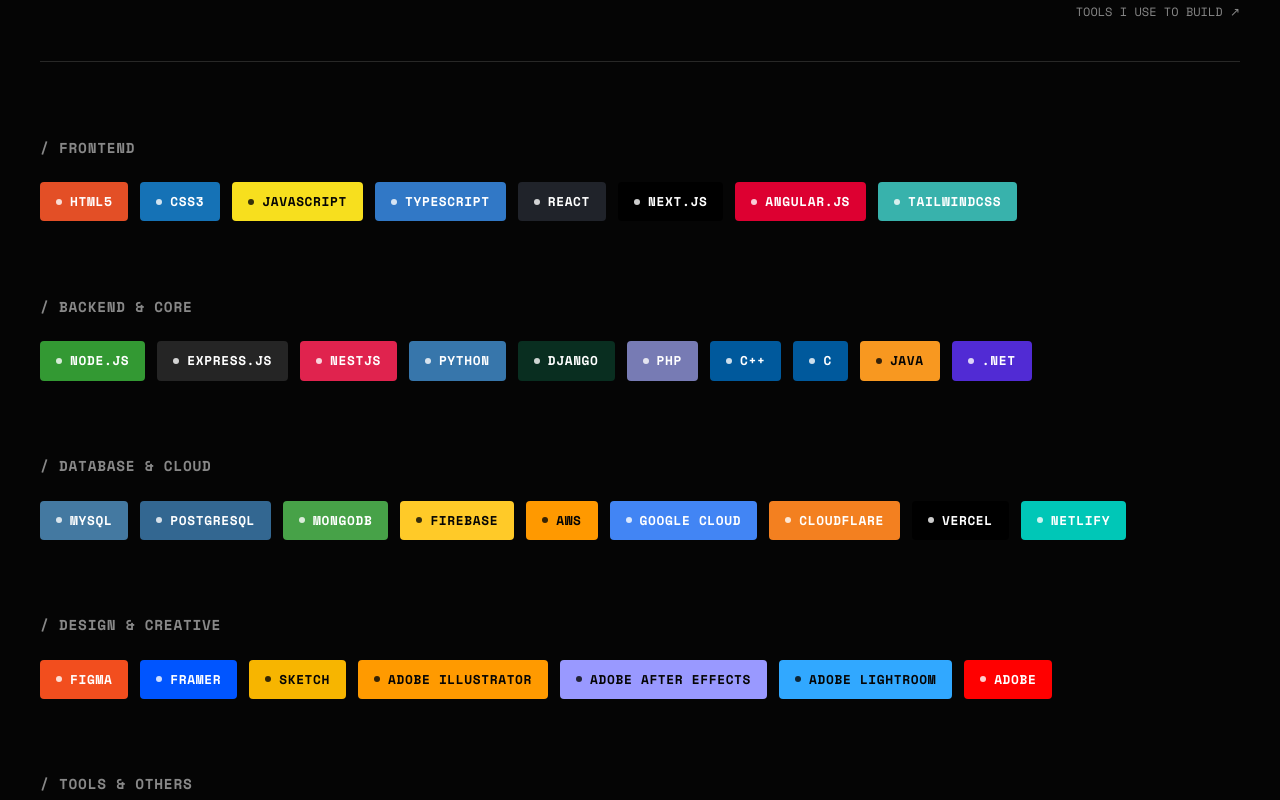
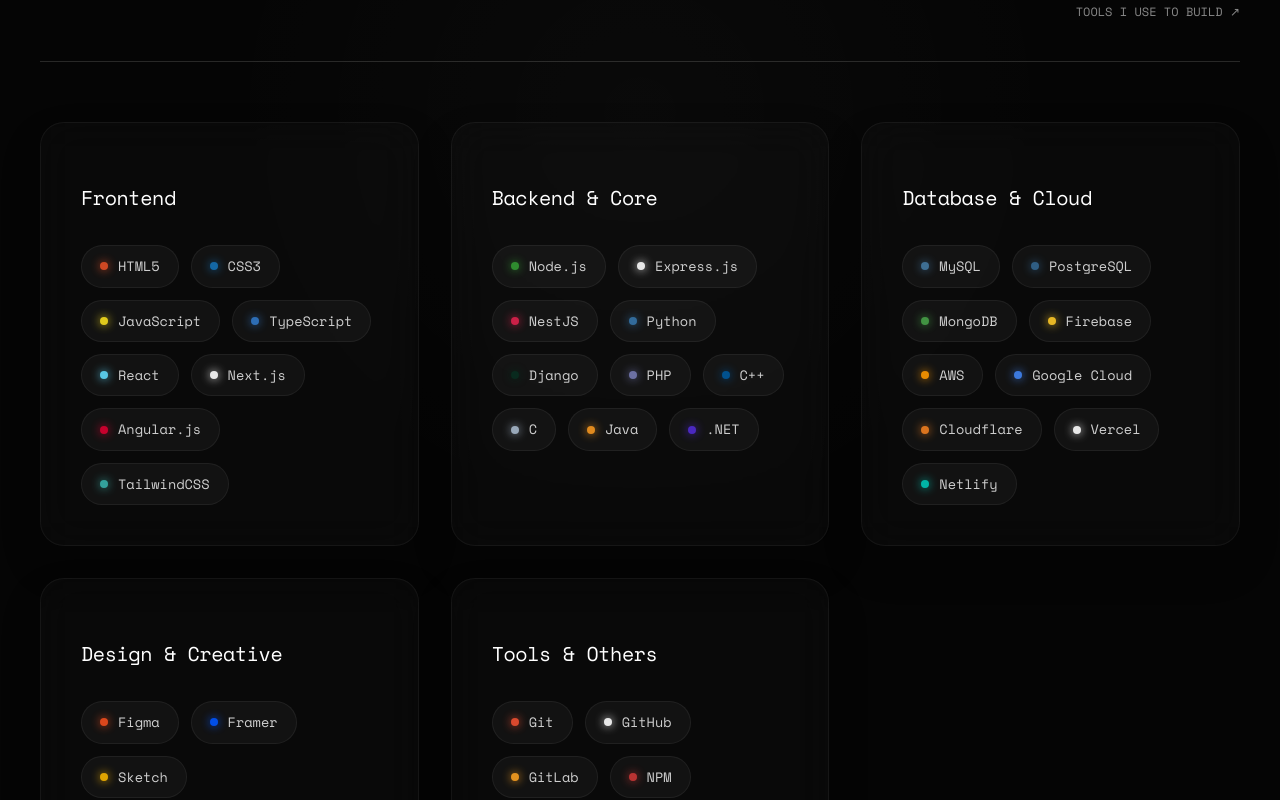
Before and after one commit to AryanAKE/aryankumarekka, a React (Vite) app: page / in a window 1280 px wide. Shown: the part 1660-2460 px from the top of the page. Built offline with nearby package versions, Linux system fonts and the light colour scheme.

Commit message:
Apply Apple-style minimalist glassmorphism to Tech Stack

```diff
--- a/src/components/TechStack.css
+++ b/src/components/TechStack.css
@@ -2,6 +2,22 @@
   border-top: 1px solid var(--border);
   padding: 0 40px 100px;
   background: var(--bg);
+  position: relative;
+  overflow: hidden;
+}
+
+/* Subtle background glow for the glass effect */
+.section-techstack::before {
+  content: '';
+  position: absolute;
+  top: 20%;
+  left: 50%;
+  transform: translate(-50%, -50%);
+  width: 80vw;
+  height: 80vw;
+  background: radial-gradient(circle, rgba(255,255,255,0.02) 0%, transparent 60%);
+  z-index: 0;
+  pointer-events: none;
 }
 
 .techstack-heading-row {
@@ -11,6 +27,8 @@
   align-items: flex-end;
   justify-content: space-between;
   margin-bottom: 60px;
+  position: relative;
+  z-index: 1;
 }
 
 .techstack-heading {
@@ -26,33 +44,45 @@
 }
 
 .techstack-categories {
-  display: flex;
-  flex-direction: column;
-  gap: 60px;
+  display: grid;
+  grid-template-columns: repeat(auto-fit, minmax(320px, 1fr));
+  gap: 32px;
+  position: relative;
+  z-index: 1;
 }
 
-.tech-category {
-  transition: opacity 0.8s cubic-bezier(0.16, 1, 0.3, 1),
-              transform 0.8s cubic-bezier(0.16, 1, 0.3, 1);
+.glass-box {
+  background: rgba(255, 255, 255, 0.02);
+  border: 1px solid rgba(255, 255, 255, 0.05);
+  border-radius: 24px;
+  padding: 40px;
+  backdrop-filter: blur(20px);
+  -webkit-backdrop-filter: blur(20px);
+  box-shadow: 0 20px 40px rgba(0, 0, 0, 0.2);
+  transition: transform 0.8s cubic-bezier(0.16, 1, 0.3, 1), opacity 0.8s cubic-bezier(0.16, 1, 0.3, 1);
 }
 
-.tech-category.animate-on-scroll:not(.in-view) {
+.glass-box.animate-on-scroll:not(.in-view) {
   opacity: 0;
-  transform: translateY(30px);
+  transform: translateY(60px) scale(0.96);
 }
 
-.tech-category.in-view {
+.glass-box.in-view {
   opacity: 1;
-  transform: translateY(0);
+  transform: translateY(0) scale(1);
+}
+
+.glass-box:hover {
+  border: 1px solid rgba(255, 255, 255, 0.1);
+  background: rgba(255, 255, 255, 0.03);
 }
 
 .tech-category-title {
-  font-size: 0.9rem;
-  font-weight: 700;
-  letter-spacing: 0.05em;
-  text-transform: uppercase;
-  margin-bottom: 24px;
-  color: var(--grey, #888);
+  font-size: 1.25rem;
+  font-weight: 500;
+  letter-spacing: -0.02em;
+  margin-bottom: 32px;
+  color: #ffffff;
 }
 
 .tech-badges-wrapper {
@@ -64,29 +94,32 @@
 .tech-badge {
   display: inline-flex;
   align-items: center;
-  gap: 8px;
-  padding: 10px 16px;
-  border-radius: 4px;
-  font-size: 0.8rem;
-  font-weight: 800;
-  letter-spacing: 0.05em;
-  text-transform: uppercase;
+  gap: 10px;
+  padding: 10px 18px;
+  background: rgba(255, 255, 255, 0.04);
+  border: 1px solid rgba(255, 255, 255, 0.06);
+  border-radius: 100px;
+  font-size: 0.85rem;
+  font-weight: 500;
+  color: rgba(255, 255, 255, 0.8);
+  transition: all 0.3s ease;
   cursor: pointer;
-  transition: transform 0.2s ease, box-shadow 0.2s ease;
 }
 
 .tech-badge:hover {
-  transform: translateY(-3px) scale(1.02);
-  box-shadow: 0 10px 20px rgba(0,0,0,0.25);
-  z-index: 2;
+  background: rgba(255, 255, 255, 0.1);
+  color: #fff;
+  transform: translateY(-2px);
+  border: 1px solid rgba(255, 255, 255, 0.15);
+  box-shadow: 0 10px 20px rgba(0,0,0,0.15);
 }
 
 .tech-badge-dot {
-  width: 6px;
-  height: 6px;
+  width: 8px;
+  height: 8px;
   border-radius: 50%;
   display: inline-block;
-  opacity: 0.8;
+  opacity: 0.9;
 }
 
 @media (max-width: 767px) {
@@ -97,10 +130,15 @@
     margin-bottom: 40px;
   }
   .techstack-categories {
-    gap: 40px;
+    gap: 24px;
+    grid-template-columns: 1fr;
+  }
+  .glass-box {
+    padding: 30px 24px;
+    border-radius: 20px;
   }
   .tech-badge {
-    padding: 8px 14px;
-    font-size: 0.75rem;
+    padding: 8px 16px;
+    font-size: 0.8rem;
   }
 }
--- a/src/components/TechStack.jsx
+++ b/src/components/TechStack.jsx
@@ -7,10 +7,10 @@ const techCategories = [
     skills: [
       { name: 'HTML5', color: '#E34F26' },
       { name: 'CSS3', color: '#1572B6' },
-      { name: 'JavaScript', color: '#F7DF1E', darkText: true },
+      { name: 'JavaScript', color: '#F7DF1E' },
       { name: 'TypeScript', color: '#3178C6' },
-      { name: 'React', color: '#20232a' },
-      { name: 'Next.js', color: '#000000' },
+      { name: 'React', color: '#61DAFB' },
+      { name: 'Next.js', color: '#FFFFFF' },
       { name: 'Angular.js', color: '#DD0031' },
       { name: 'TailwindCSS', color: '#38B2AC' }
     ]
@@ -19,14 +19,14 @@ const techCategories = [
     category: "Backend & Core",
     skills: [
       { name: 'Node.js', color: '#339933' },
-      { name: 'Express.js', color: '#252525' },
+      { name: 'Express.js', color: '#FFFFFF' },
       { name: 'NestJS', color: '#E0234E' },
       { name: 'Python', color: '#3776AB' },
       { name: 'Django', color: '#092E20' },
       { name: 'PHP', color: '#777BB4' },
       { name: 'C++', color: '#00599C' },
-      { name: 'C', color: '#00599C' },
-      { name: 'Java', color: '#f89820', darkText: true },
+      { name: 'C', color: '#A8B9CC' },
+      { name: 'Java', color: '#f89820' },
       { name: '.NET', color: '#512BD4' }
     ]
   },
@@ -36,11 +36,11 @@ const techCategories = [
       { name: 'MySQL', color: '#4479A1' },
       { name: 'PostgreSQL', color: '#336791' },
       { name: 'MongoDB', color: '#47A248' },
-      { name: 'Firebase', color: '#FFCA28', darkText: true },
-      { name: 'AWS', color: '#FF9900', darkText: true },
+      { name: 'Firebase', color: '#FFCA28' },
+      { name: 'AWS', color: '#FF9900' },
       { name: 'Google Cloud', color: '#4285F4' },
       { name: 'Cloudflare', color: '#F38020' },
-      { name: 'Vercel', color: '#000000' },
+      { name: 'Vercel', color: '#FFFFFF' },
       { name: 'Netlify', color: '#00C7B7' }
     ]
   },
@@ -49,10 +49,10 @@ const techCategories = [
     skills: [
       { name: 'Figma', color: '#F24E1E' },
       { name: 'Framer', color: '#0055FF' },
-      { name: 'Sketch', color: '#F7B500', darkText: true },
-      { name: 'Adobe Illustrator', color: '#FF9A00', darkText: true },
-      { name: 'Adobe After Effects', color: '#9999FF', darkText: true },
-      { name: 'Adobe Lightroom', color: '#31A8FF', darkText: true },
+      { name: 'Sketch', color: '#F7B500' },
+      { name: 'Adobe Illustrator', color: '#FF9A00' },
+      { name: 'Adobe After Effects', color: '#9999FF' },
+      { name: 'Adobe Lightroom', color: '#31A8FF' },
       { name: 'Adobe', color: '#FF0000' }
     ]
   },
@@ -60,8 +60,8 @@ const techCategories = [
     category: "Tools & Others",
     skills: [
       { name: 'Git', color: '#F05032' },
-      { name: 'GitHub', color: '#181717' },
-      { name: 'GitLab', color: '#FCA121', darkText: true },
+      { name: 'GitHub', color: '#FFFFFF' },
+      { name: 'GitLab', color: '#FCA121' },
       { name: 'NPM', color: '#CB3837' },
       { name: 'Flutter', color: '#02569B' },
       { name: 'Web3.js', color: '#F16822' }
@@ -81,22 +81,21 @@ const TechStack = () => {
         {techCategories.map((group, groupIndex) => (
           <div
             key={groupIndex}
-            className="tech-category animate-on-scroll"
+            className="tech-category animate-on-scroll glass-box"
             style={{ transitionDelay: `${groupIndex * 0.15}s` }}
           >
-            <h3 className="tech-category-title">/ {group.category}</h3>
+            <h3 className="tech-category-title">{group.category}</h3>
             <div className="tech-badges-wrapper">
               {group.skills.map((tech, i) => (
-                <div
-                  key={i}
-                  className="tech-badge"
-                  style={{
-                    backgroundColor: tech.color,
-                    color: tech.darkText ? '#050505' : '#FFFFFF'
-                  }}
-                >
-                  <span className="tech-badge-dot" style={{ backgroundColor: tech.darkText ? '#050505' : '#FFFFFF' }}></span>
-                  {tech.name}
+                <div key={i} className="tech-badge">
+                  <span
+                    className="tech-badge-dot"
+                    style={{
+                      backgroundColor: tech.color,
+                      boxShadow: `0 0 10px ${tech.color}`
+                    }}
+                  ></span>
+                  <span className="tech-badge-text">{tech.name}</span>
                 </div>
               ))}
             </div>
```
